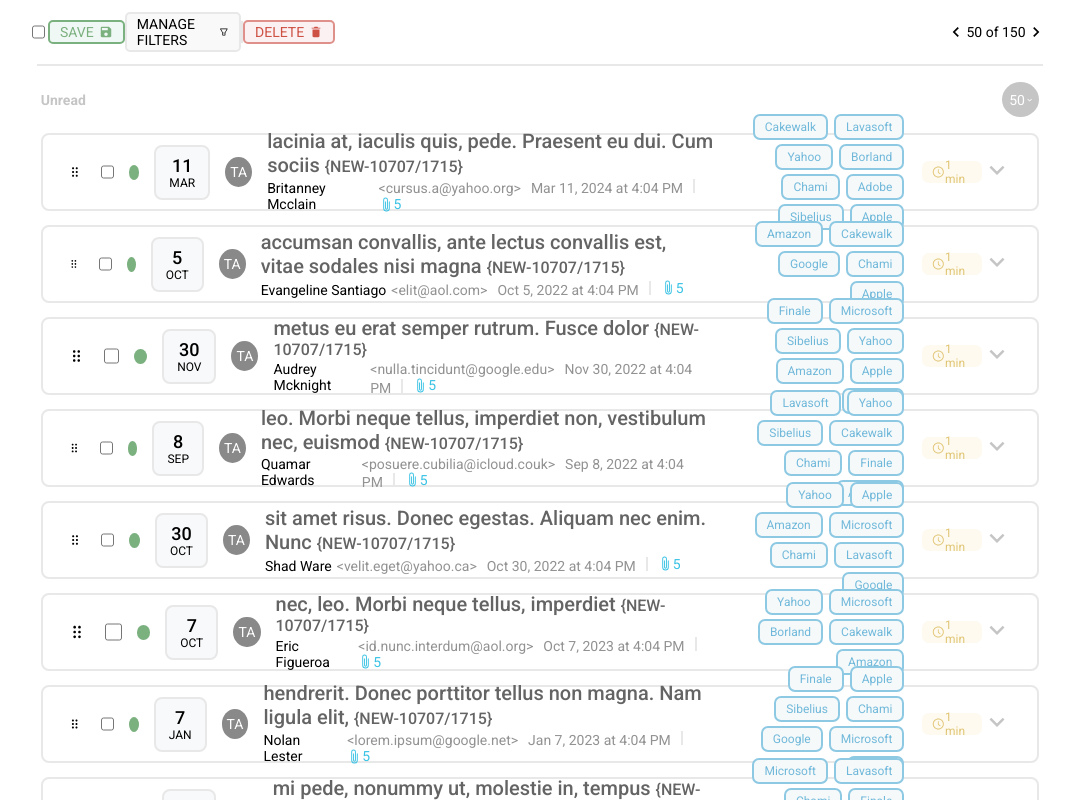
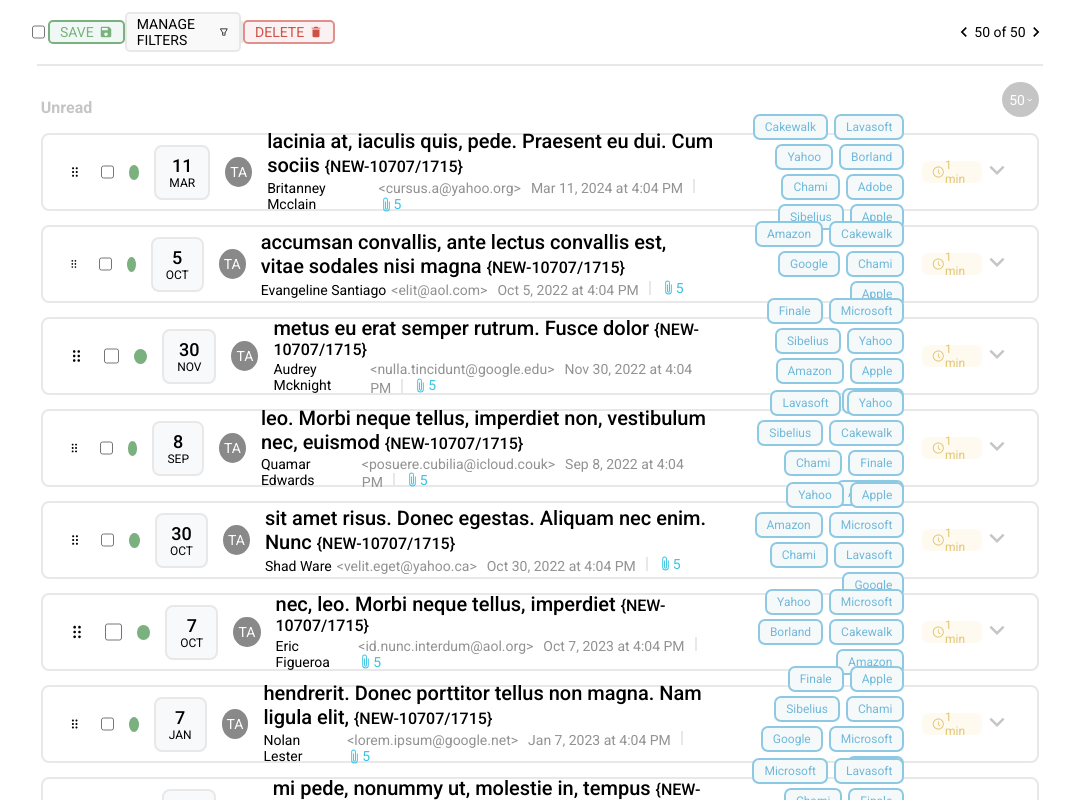
Before and after one commit to hannahlabana/labana-lophils, a React (Create React App) app: page / in a window 1280 px wide. Shown: the top 800 px of the page, without its empty margins (100-1170 px from the left). Built offline with nearby package versions, Linux system fonts and the light colour scheme.

Commit message:
ui revisions

```diff
--- a/src/App.css
+++ b/src/App.css
@@ -63,6 +63,7 @@ input[type='checkbox'] {
 .button-save:hover {
   background-color: #7BB07F;
   color: #fff;
+  cursor: pointer;
 }
 
 .button-manage {
@@ -76,6 +77,7 @@ input[type='checkbox'] {
 
 .button-manage:hover {
   background-color: #E8E8E8;
+  cursor: pointer;
 }
 
 .button-delete {
@@ -90,11 +92,11 @@ input[type='checkbox'] {
 .button-delete:hover{
   background-color: #DF908B;
   color: #fff;
+  cursor: pointer;
 }
 
 .subHeader {
   justify-content: space-between;
-  align-items: center;
   display: flex;
   margin: 2vh 1vw;
 }
@@ -102,6 +104,8 @@ input[type='checkbox'] {
 .subHeader-left {
   font-weight: 700;
   color: #C5C5C5;
+  font-size: 16px;
+  align-self: flex-end;
 }
 
 .subHeader-right {
@@ -207,13 +211,13 @@ span.title {
   font-weight: 500;
   font-size: 20px;
   margin-right: 5px;
-  color: #646464;
+  color: #000;
 }
 
 span.ticket {
   font-weight: 500;
   font-size: 16px;
-  color: #646464;
+  color: #000;
 }
 
 .emailTitle-details {
@@ -287,6 +291,11 @@ span.ticket {
   color: #C5C5C5;
 }
 
+.collapseIcon:hover {
+  cursor: pointer;
+  color: #696969;
+}
+
 .emailCard-body {
   padding-bottom: 15px;
 }
@@ -325,12 +334,14 @@ span.ticket {
 }
 
 .emailCard-body-content {
-  margin: 35px 35px;
+  margin: 35px 50px 35px 35px;
   text-align: justify;
+  line-height: 2.2vh;
 }
 
 .emailCard-body-footer {
   padding: 0px 30px;
+  line-height: 2.2vh;
 }
 
 .emailCard-body-footer > div > a {
--- a/src/components/EmailCard.js
+++ b/src/components/EmailCard.js
@@ -85,7 +85,6 @@ export default function EmailCard({email, index}) {
                     <div className="emailCard-body-text-right">
                     {!isCollapse ?
                         <div></div> :
-
                         (<div className="tags">
                             {
                                 tagString.map( tag => {
--- a/src/components/HeaderMain.js
+++ b/src/components/HeaderMain.js
@@ -38,7 +38,7 @@ export default function HeaderMain() {
         </div>
         <div className="header-right">
           <MdKeyboardArrowLeft size='20px'/>
-          50 of 150
+          { email.length } of { email.length }
           <MdKeyboardArrowRight size='20px'/>
         </div>
     </div>
```
